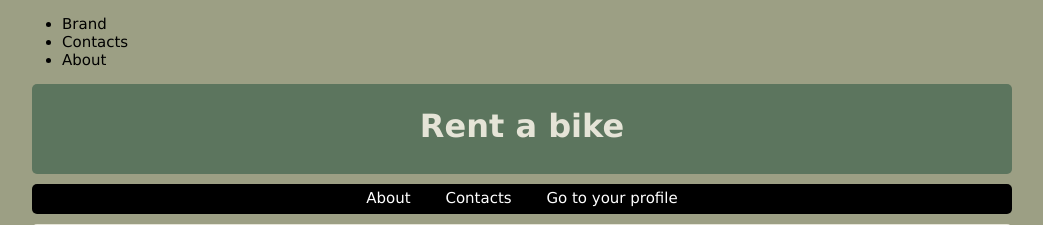
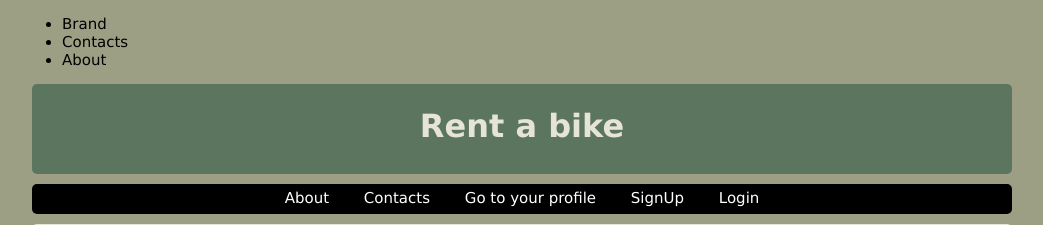
Before and after one commit to angelavelinova/bikeApp, a Django app: template pages/templates/StartPage/start_page.html in a window 1280 px wide. Shown: the top 225 px of the page, without its empty margins (118-1161 px from the left). Run offline with Django 3.2, Linux system fonts and the light colour scheme; the template is opened without the code that fills it, so the values that code supplies are empty.

Commit message:
Update start_page.html

```diff
--- a/pages/templates/StartPage/start_page.html
+++ b/pages/templates/StartPage/start_page.html
@@ -1,3 +1,4 @@
+
 <!doctype html>
 {% extends 'base.html' %}
 
@@ -81,6 +82,8 @@
 			<li><a href="#about">About</a></li>
 			<li><a href="#contacts">Contacts</a></li>
 			<li><a href="#Go to your profile">Go to your profile</a></li>
+			<li><a href="http://127.0.0.1:8000/signup/">SignUp</a></li>
+			<li><a href="http://127.0.0.1:8000/login_page/">Login</a></li>
 		</ul>
 	</div>
 	<a id="about"></a>
@@ -105,6 +108,7 @@
 		<p class="map1"><iframe src="https://www.google.com/maps/embed?pb=!1m18!1m12!1m3!1d2933.5014537378206!2d23.29230931484377!3d42.67191912334342!2m3!1f0!2f0!3f0!3m2!1i1024!2i768!4f13.1!3m3!1m2!1s0x40aa84efeccc3173%3A0xad215adac695d322!2z0LHRg9C7LiDigJ7QkdGK0LvQs9Cw0YDQuNGP4oCcLCDQodC-0YTQuNGP!5e0!3m2!1sbg!2sbg!4v1559543598449!5m2!1sbg!2sbg"
 		width="600" height="450" frameborder="0" style="border:0" allowfullscreen></iframe> </p>
 	</article>
+
 </body>
 
 
```
